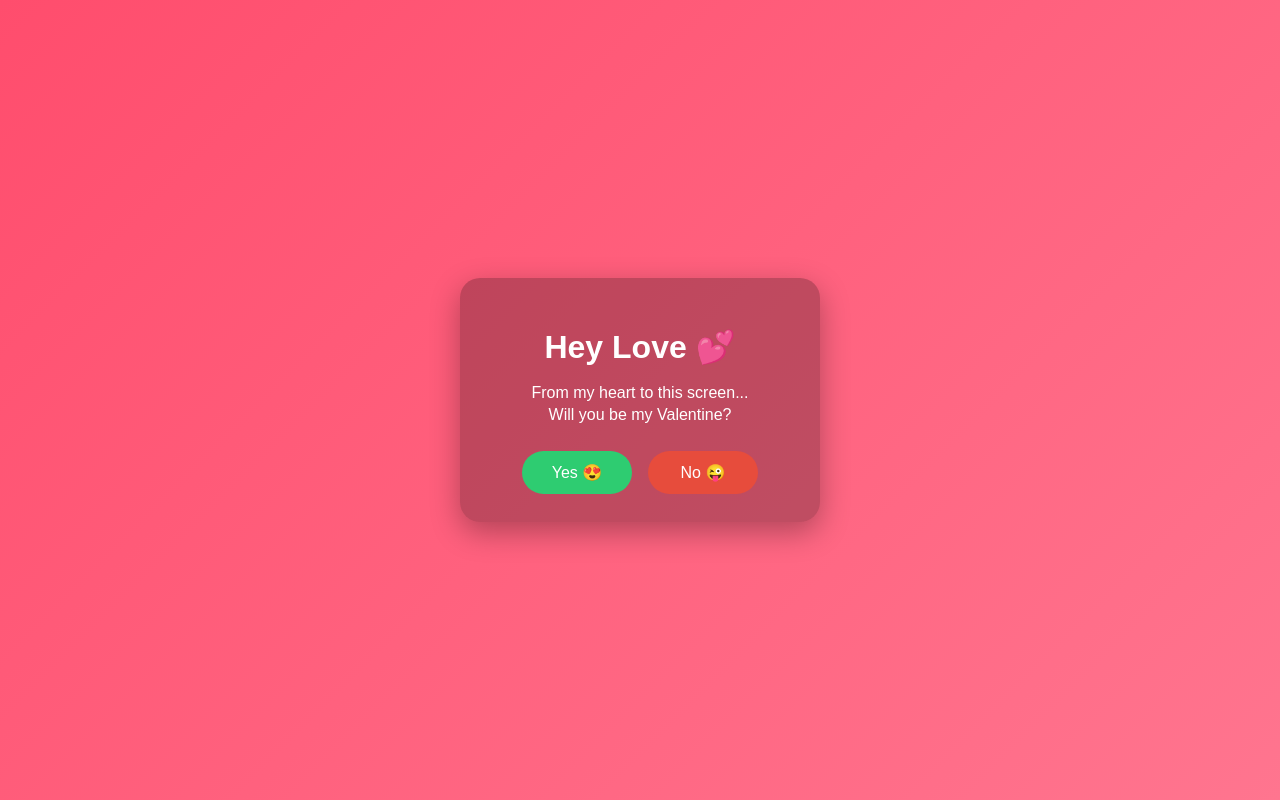
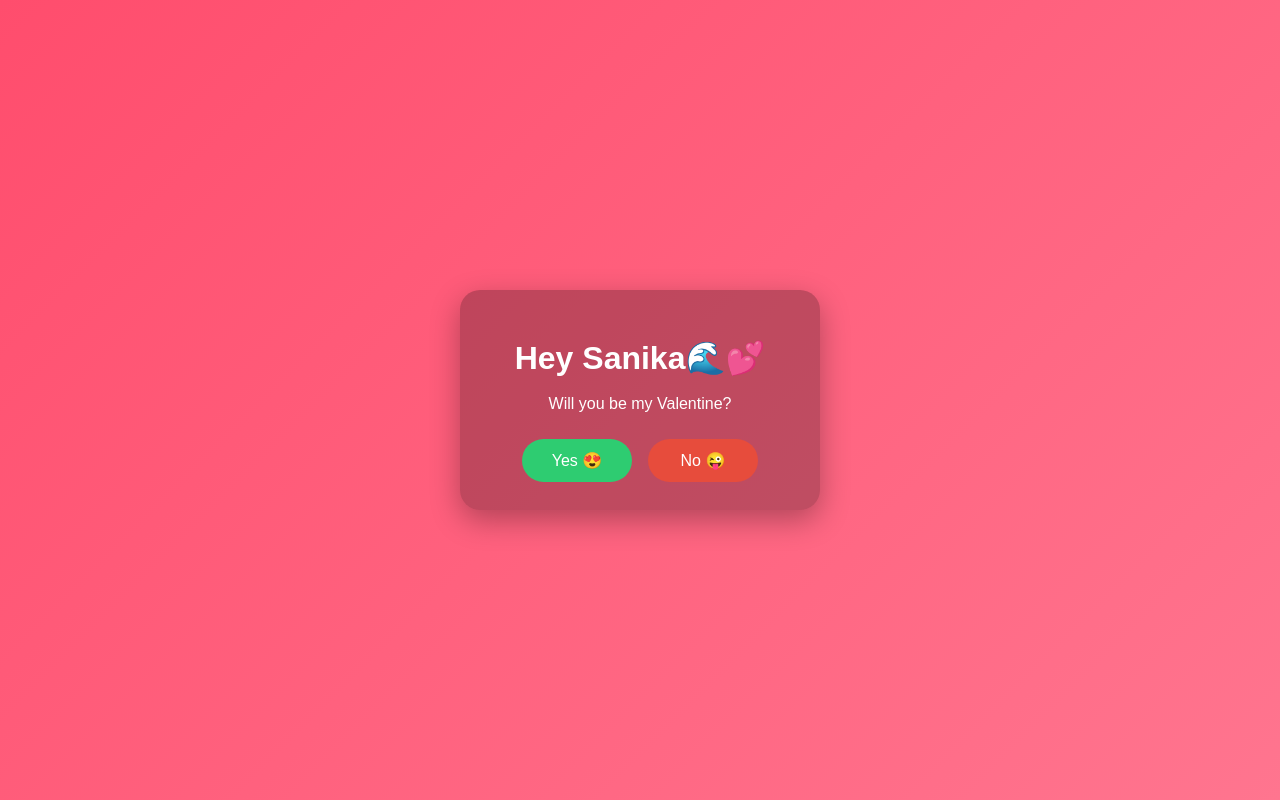
Before and after one commit to keyurphadke09/-valentine, a plain HTML site: page index.html in a window 1280 px wide. Drawn offline with Linux system fonts and the light colour scheme.

Commit message:
Update Valentine's message for Sanika

```diff
--- a/index.html
+++ b/index.html
@@ -78,11 +78,10 @@
 
 <body>
   <div class="card">
-    <h1>Hey Love 💕</h1>
+    <h1>Hey Sanika🌊💕</h1>
     <p>
-      From my heart to this screen...<br />
-      Will you be my Valentine?
-    </p>
+      Will you be my Valentine? <br />
+     </p>
 
     <div class="buttons">
       <button id="yes">Yes 😍</button>
```
